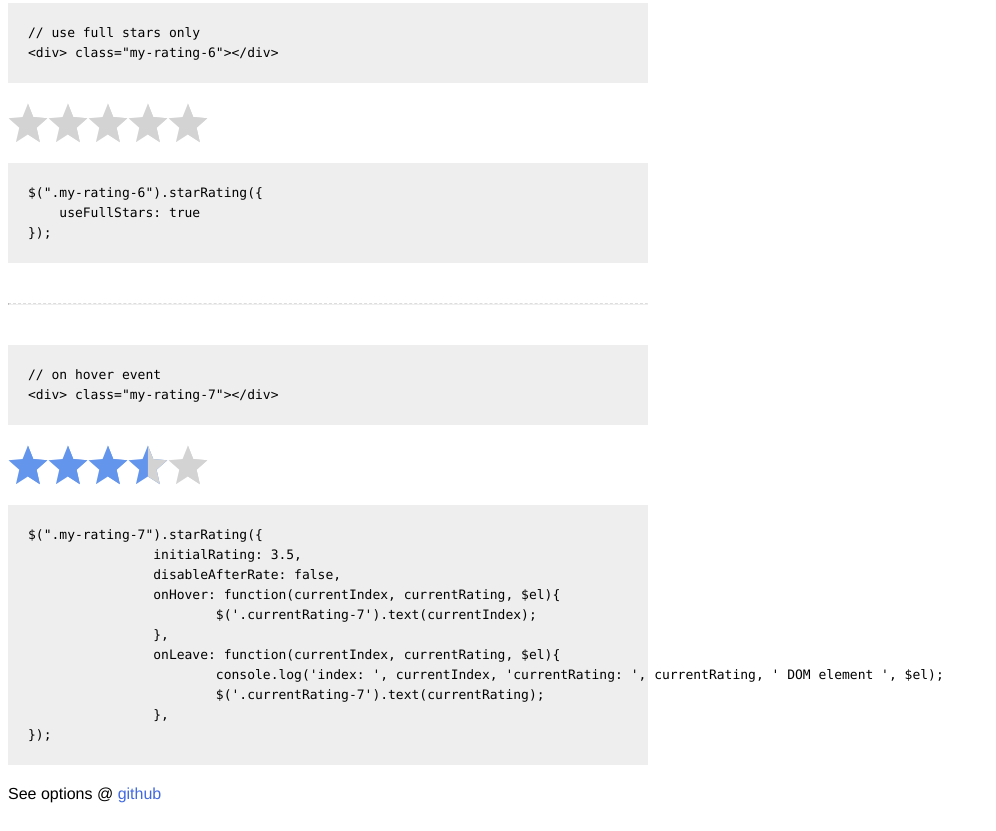
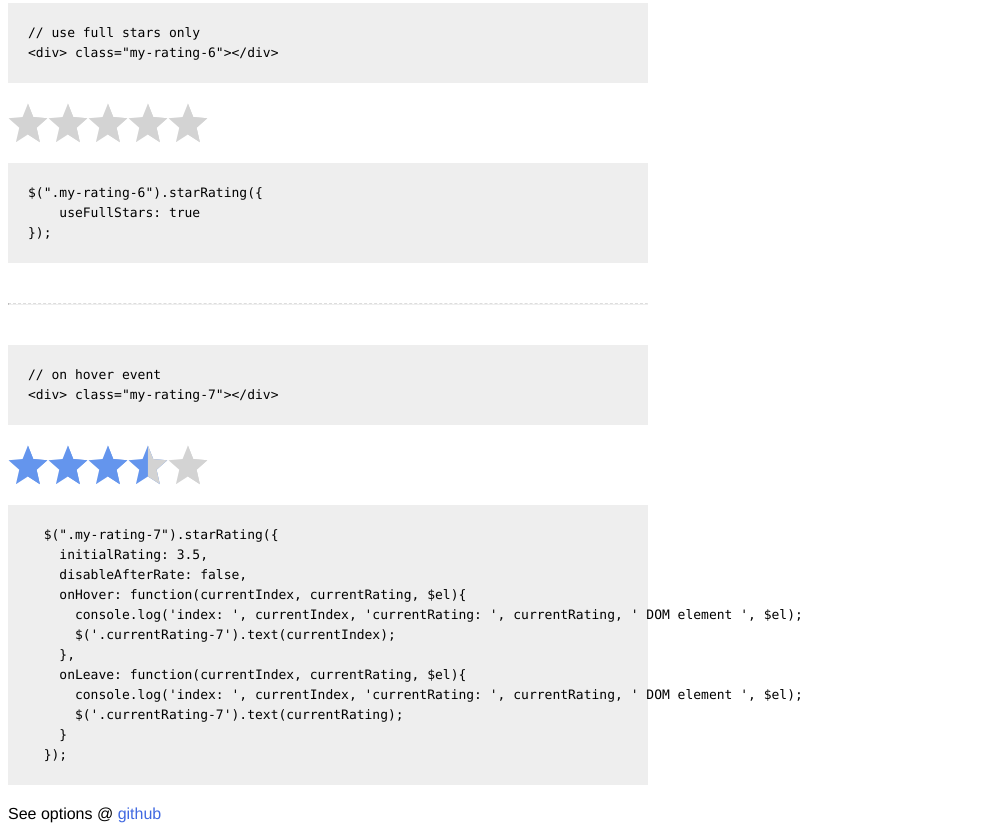
Before and after one commit to nashio/star-rating-svg, a website: page demo/index.html in a window 1280 px wide. Shown: the part 2713-3544 px from the top of the page, without its empty margins (0-996 px from the left). Drawn offline with nearby package versions, Linux system fonts and the light colour scheme.

Commit message:
fixes spacing in demo

```diff
--- a/demo/index.html
+++ b/demo/index.html
@@ -165,12 +165,13 @@ $(".my-rating-7").starRating({
     initialRating: 3.5,
     disableAfterRate: false,
     onHover: function(currentIndex, currentRating, $el){
+      console.log('index: ', currentIndex, 'currentRating: ', currentRating, ' DOM element ', $el);
       $('.currentRating-7').text(currentIndex);
     },
     onLeave: function(currentIndex, currentRating, $el){
       console.log('index: ', currentIndex, 'currentRating: ', currentRating, ' DOM element ', $el);
       $('.currentRating-7').text(currentRating);
-		},
+    }
   });
 </pre>
 
```
Lines whose indentation alone changed are shown as unchanged.
